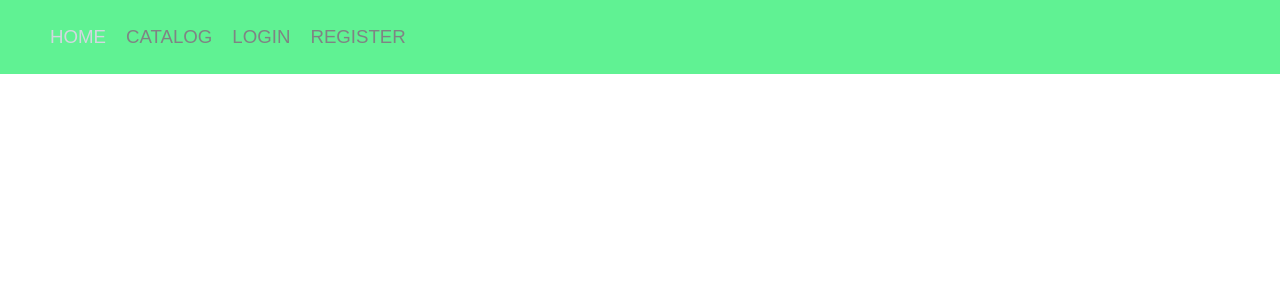
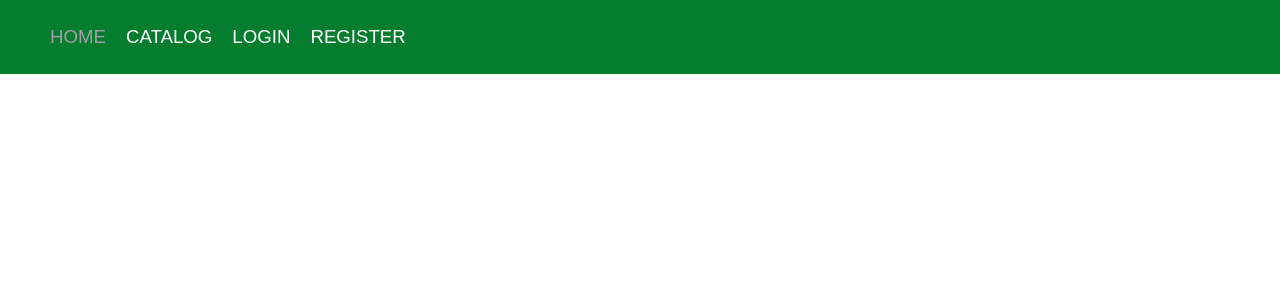
Before and after one commit to Qsen02/Softuni-ReactJS-Final-Project, a React (Vite) app in the folder Delicious food restaurant/client/: page / in a window 1280 px wide. Shown: the top 300 px of the page. Built offline with nearby package versions, Linux system fonts and the light colour scheme.

Commit message:
css update

```diff
--- a/Delicious food restaurant/client/src/components/header/Header.module.css
+++ b/Delicious food restaurant/client/src/components/header/Header.module.css
@@ -7,7 +7,7 @@ body {
     display: block;
     width: 100%;
     height: auto;
-    background-color: rgb(96, 242, 147);
+    background-color: rgb(5, 125, 47);
     margin: 0 auto;
     padding: 10px;
 }
--- a/Delicious food restaurant/client/src/components/header/navItems/NavItem.module.css
+++ b/Delicious food restaurant/client/src/components/header/navItems/NavItem.module.css
@@ -1,21 +1,21 @@
 @keyframes hovering {
-    0% {
-        color: rgb(127, 132, 132)
+    100% {
+        color: rgb(166, 158, 167)
+    }
+    80% {
+        color: rgb(180, 186, 180)
+    }
+    60% {
+        color: rgb(190, 190, 184)
+    }
+    40% {
+        color: rgb(210, 210, 200)
     }
     20% {
-        color: rgb(135, 145, 156)
+        color: rgb(220, 220, 204)
     }
-    40% {
-        color: rgb(150, 160, 170)
-    }
-    60% {
-        color: rgb(175, 180, 200)
-    }
-    80% {
-        color: rgb(196, 200, 204)
-    }
-    100% {
-        color: rgb(210, 215, 223)
+    0% {
+        color: rgb(255, 255, 255)
     }
 }
 
@@ -27,7 +27,7 @@
 
 .item a {
     text-decoration: none;
-    color: rgb(127, 132, 132);
+    color: white;
     font-family: Arial, Helvetica, sans-serif;
     font-size: 14pt;
 }
--- a/Delicious food restaurant/client/src/components/header/navItems/NavItems.jsx
+++ b/Delicious food restaurant/client/src/components/header/navItems/NavItems.jsx
@@ -7,7 +7,7 @@ export default function NavItems({
     return (
         <li className={styles.item}>
             <NavLink
-                style={({ isActive }) => isActive ? { color: "rgb(210, 215, 223)" } : {}}
+                style={({ isActive }) => isActive ? { color: "rgb(166, 158, 167)" } : {}}
                 to={link}
             >
                 {title}
```
